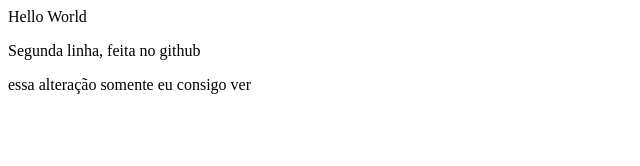
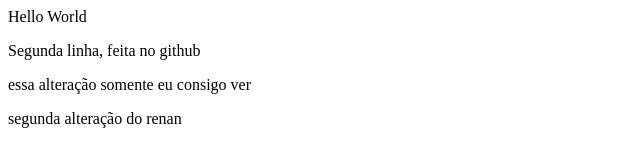
Before and after one commit to renanvamo/projeto_1_trybe, a plain HTML site: page pasta/index.html in a window 1280 px wide. Shown: the whole page, without its empty margins (0-640 px from the left). Drawn offline with Linux system fonts and the light colour scheme.

Commit message:
segunda alteração

```diff
--- a/pasta/index.html
+++ b/pasta/index.html
@@ -2,3 +2,4 @@
 <p>Segunda linha, feita no github</p>
 
 <p>essa alteração somente eu consigo ver</p>
+<p>segunda alteração do renan</p>
```
